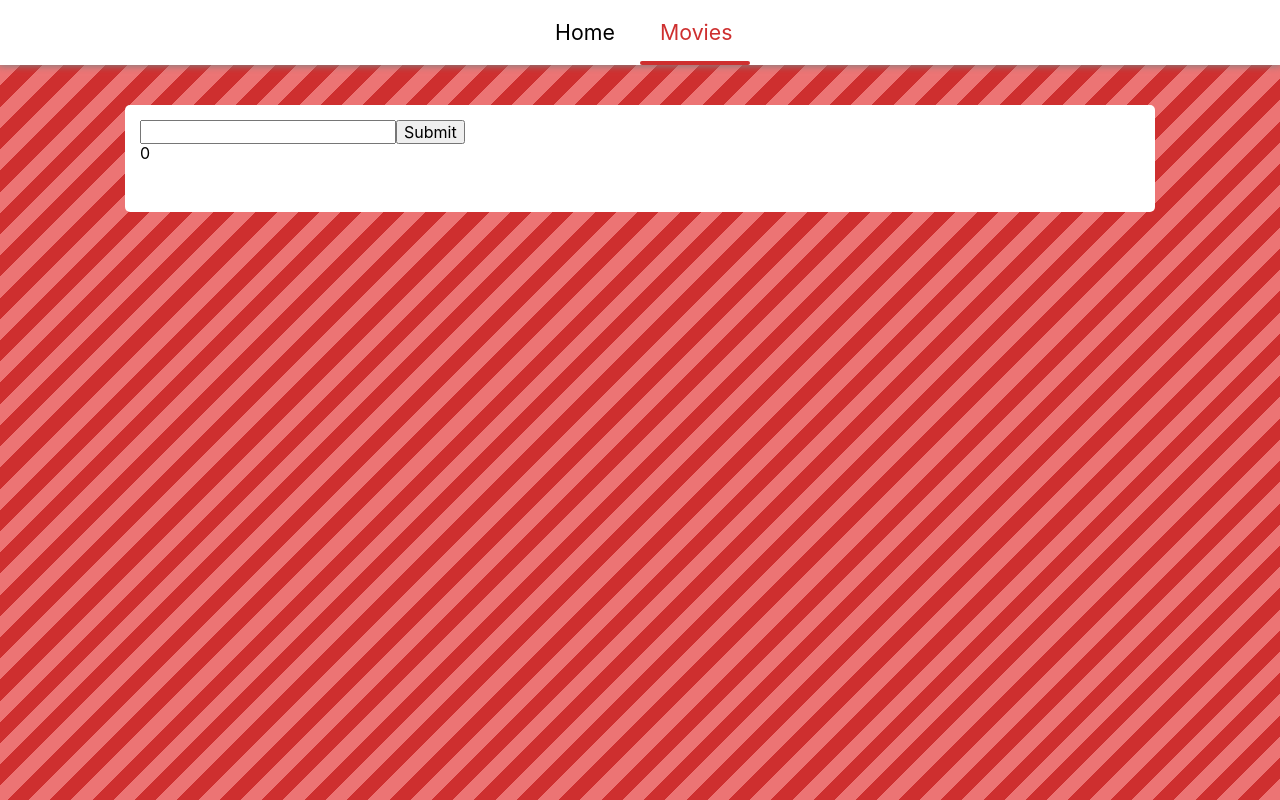
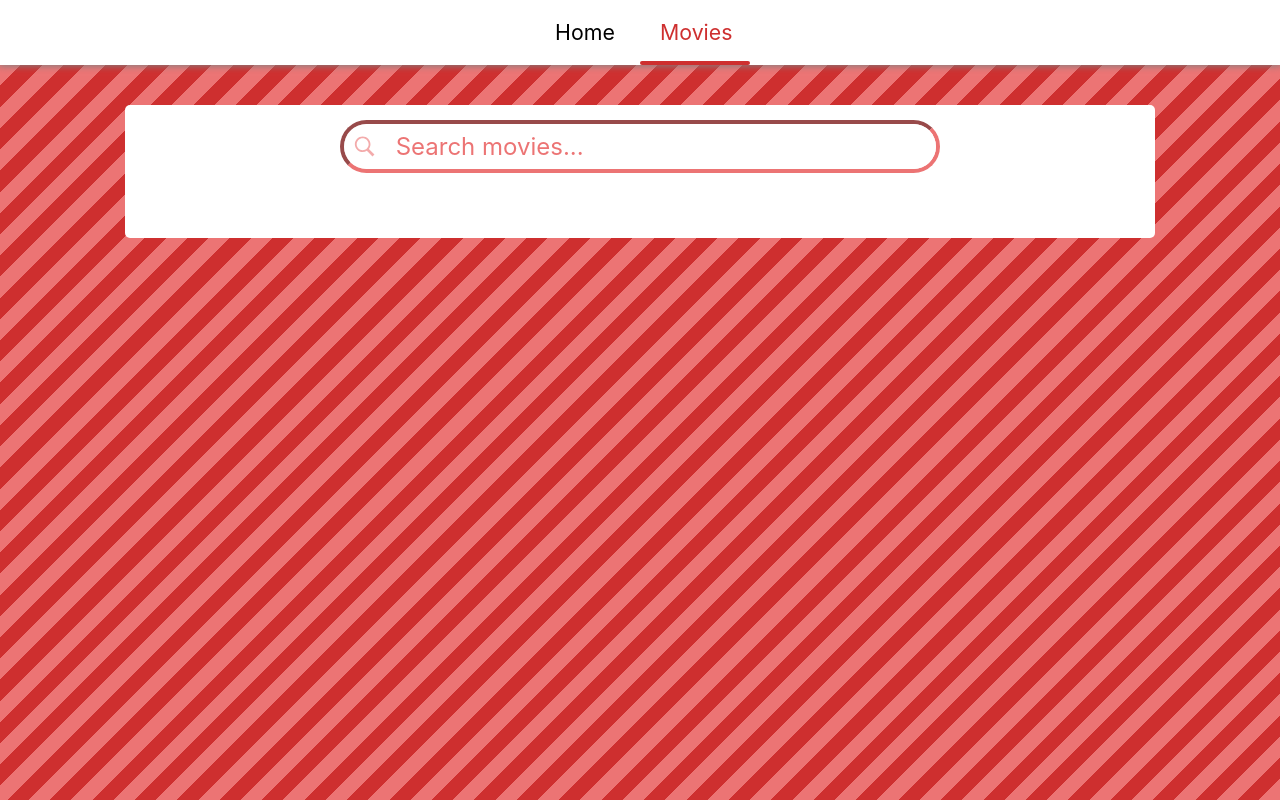
Before and after one commit to KAVASAKKI/react-js-homework, a React (Create React App) app: page /movies in a window 1280 px wide. Built offline with nearby package versions, Linux system fonts and the light colour scheme.

Commit message:
Added search form

```diff
--- a/src/components/MoviesCards/MoviesCards.jsx
+++ b/src/components/MoviesCards/MoviesCards.jsx
@@ -1,7 +1,10 @@
-import { NavLink } from 'react-router-dom';
+import { NavLink, useLocation, useNavigate } from 'react-router-dom';
 import styles from './MoviesCards.module.css';
 
 export default function MoviesCards({ movies }) {
+  const location = useLocation();
+  const navigate = useNavigate();
+
   return (
     <ul className={styles.list}>
       {movies.map(movie => {
@@ -11,7 +14,7 @@
 
         return (
           <li key={movie.id} className={styles.card}>
-            <NavLink to={`./movies/${movie.id}`} className={styles.link}>
+            <NavLink to={`movies/${movie.id}`} className={styles.link}>
               <img className={styles.poster} src={posterURL} alt="" />
               <h2 className={styles.subtitle}>{movie.title}</h2>
             </NavLink>
--- a/src/components/MoviesPage/MoviesPage.jsx
+++ b/src/components/MoviesPage/MoviesPage.jsx
@@ -12,11 +12,13 @@
     }
   }, [query]);
 
+  console.log('movies ', movies);
+
   return (
     <>
-      <SearchForm getQuery={setQuery} />
+      <SearchForm submitQuery={setQuery} />
 
-      {movies.length && <MoviesCards movies={movies} />}
+      {movies && <MoviesCards movies={movies} />}
     </>
   );
 }
--- a/src/components/SearchForm/SearchForm.jsx
+++ b/src/components/SearchForm/SearchForm.jsx
@@ -1,28 +1,28 @@
 import { useState } from 'react';
 import styles from './SearchForm.module.css';
 
-export default function SearchForm({ getQuery }) {
+export default function SearchForm({ submitQuery }) {
   const [query, setQuery] = useState('');
 
   const onSubmit = e => {
     e.preventDefault();
 
-    getQuery(query);
+    submitQuery(query);
     setQuery('');
   };
 
   return (
+    <div className={styles.container}>
       <form className={styles.form} onSubmit={onSubmit}>
+        <button type="submit" className={styles.button}></button>
         <input
           className={styles.input}
+          placeholder="Search movies..."
           type="text"
           value={query}
           onChange={e => setQuery(e.target.value)}
         />
-
-      <button type="submit" className={styles.submit}>
-        Submit
-      </button>
       </form>
+    </div>
   );
 }
--- a/src/components/SearchForm/SearchForm.module.css
+++ b/src/components/SearchForm/SearchForm.module.css
@@ -0,0 +1,67 @@
+.container {
+  display: flex;
+  justify-content: center;
+}
+
+.form {
+  display: flex;
+  align-items: center;
+
+  width: 100%;
+  max-width: 600px;
+
+  border: 4px inset var(--hover-color);
+  border-radius: 50px;
+  background-color: #fff;
+
+  overflow: hidden;
+
+  transition: all 100ms linear;
+}
+.form:focus-within {
+  border-style: outset;
+  box-shadow: 0px 1px 7px 2px var(--hover-color);
+}
+
+.input {
+  display: inline-block;
+
+  width: 100%;
+  height: 100%;
+
+  padding-right: 20px;
+  padding-left: 10px;
+
+  color: var(--hover-color);
+  font-size: 18pt;
+
+  border: none;
+  outline: none;
+}
+.input::placeholder {
+  color: var(--hover-color);
+}
+
+.button {
+  cursor: pointer;
+  display: inline-block;
+
+  width: 45px;
+  height: 45px;
+  padding: 0;
+
+  background-color: #fff;
+  background-image: url('icons/search-icon.svg');
+  background-size: 55%;
+  background-repeat: no-repeat;
+  background-position: center;
+
+  border: none;
+  outline: none;
+
+  opacity: 0.6;
+  transition: opacity 250ms cubic-bezier(0.4, 0, 0.2, 1);
+}
+.button:hover {
+  opacity: 1;
+}
--- a/src/services/moviesAPI.js
+++ b/src/services/moviesAPI.js
@@ -33,7 +33,5 @@
 
 export const fetchMovieByQuery = query => {
   const url = `${BASE_URL}/search/movie?api_key=${API_KEY}&language=en-US&query=${query}&page=1&include_adult=false`;
-  const r = fetchMovies(url).then(response => response.data.results);
-  console.log(r);
-  return r;
+  return fetchMovies(url).then(response => response.data.results);
 };
```
Also changed, not shown: src/icons/search-icon.svg. Lines whose indentation alone changed are shown as unchanged.
